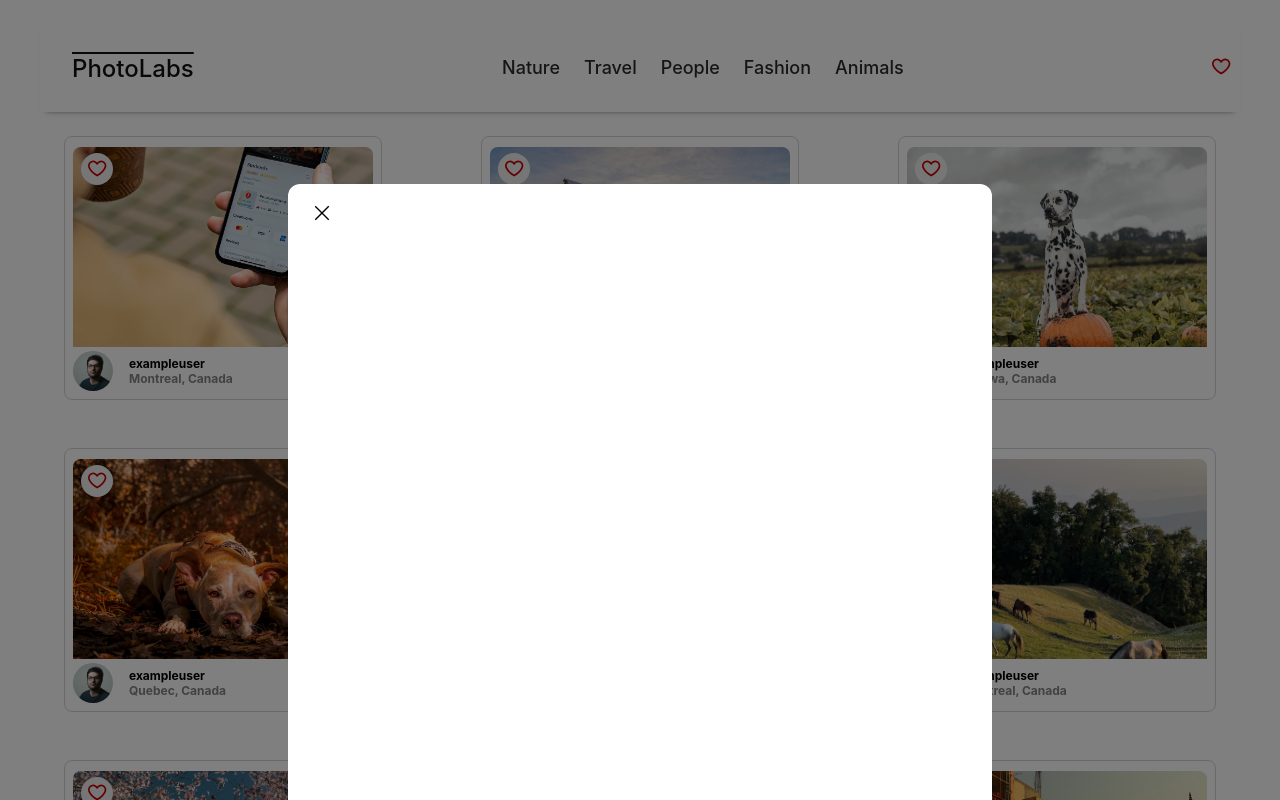
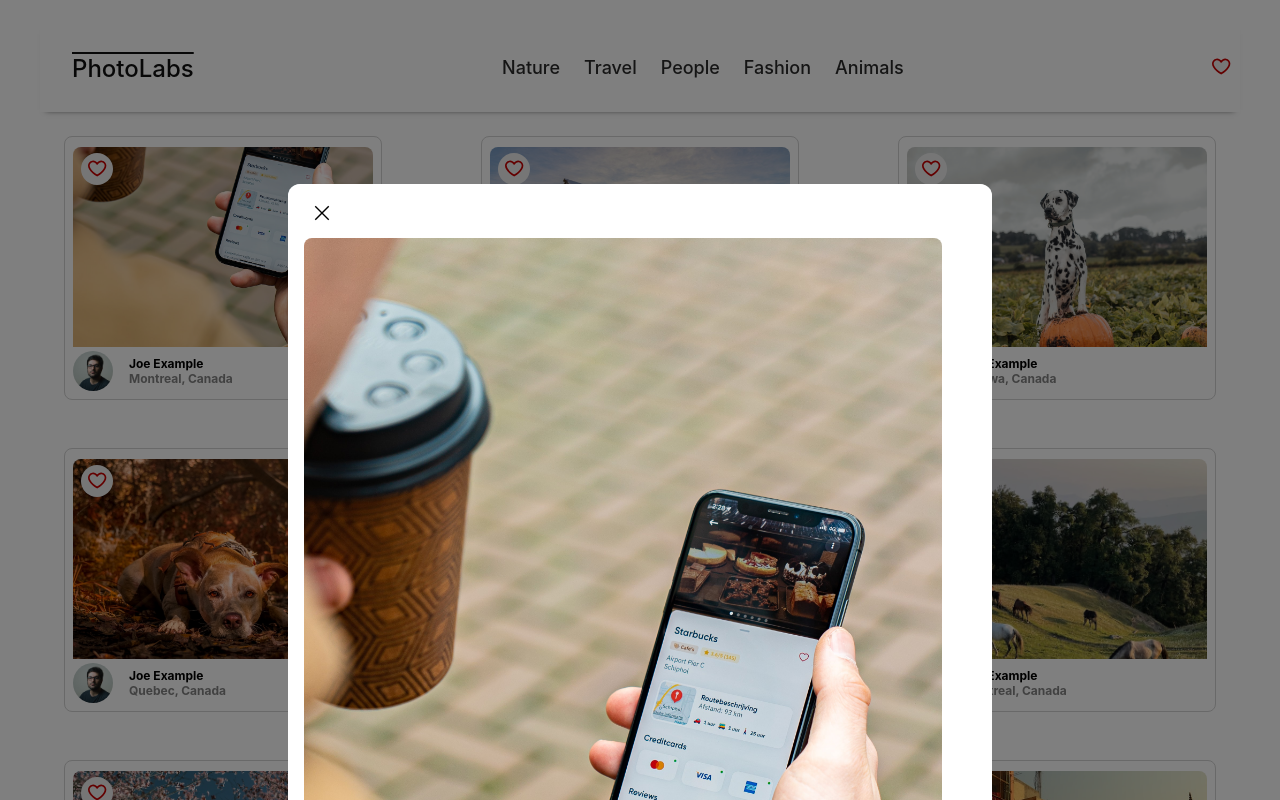
Before and after one commit to D-Dinara/PhotoLabs, a React (Create React App) app in the folder frontend/: page / in a window 1280 px wide. Both pictures are taken after a click on the picture 223 px from the left and 247 px from the top of the page. Shown: the top 800 px of the page. Built offline with nearby package versions, Linux system fonts and the light colour scheme; the HTML template or start-up script is replaced by a standard one.

Commit message:
Add similar photos in modal

```diff
--- a/frontend/src/App.jsx
+++ b/frontend/src/App.jsx
@@ -8,6 +8,7 @@ import PhotoDetailsModal from 'routes/PhotoDetailsModal';
 
 // Note: Rendering a single component to build components in isolation
 const App = () => {
+  const [favPhotos, setFavPhotos] = useState([]);
   const [displayModal, setDisplayModal] = useState({
     showModal: false,
     photoDetails: {}
@@ -15,8 +16,20 @@ const App = () => {
 
   return (
     <div className="App">
-      <HomeRoute topics={topics} photos={photos} setDisplayModal={setDisplayModal} />
-      {displayModal.showModal && <PhotoDetailsModal displayModal={displayModal} setDisplayModal={setDisplayModal} />}
+      <HomeRoute
+        topics={topics}
+        photos={photos}
+        favPhotos={favPhotos}
+        setFavPhotos={setFavPhotos}
+        setDisplayModal={setDisplayModal}
+      />
+      {displayModal.showModal &&
+      <PhotoDetailsModal
+        favPhotos={favPhotos}
+        setFavPhotos={setFavPhotos}
+        displayModal={displayModal}
+        setDisplayModal={setDisplayModal}
+      />}
     </div>
   );
 };
--- a/frontend/src/components/PhotoListItem.jsx
+++ b/frontend/src/components/PhotoListItem.jsx
@@ -3,15 +3,16 @@ import "../styles/PhotoListItem.scss";
 import PhotoFavButton from "./PhotoFavButton";
 
 const PhotoListItem = (props) => {
-  const { urls, id, location, user } = props.photo;
+  const { urls, id, location, user, similar_photos } = props.photo;
   const showModal = () => {
     props.setDisplayModal({
       showModal: true,
       photoDetails: {
-        "id": id,
-        "location": location,
-        "urls": urls,
-        "user": user
+        id: id,
+        location: location,
+        urls: urls,
+        user: user,
+        similar_photos: similar_photos
       }
     });
   }
@@ -24,7 +25,7 @@ const PhotoListItem = (props) => {
       <div className="photo-list__user-details">
         <img src={user.profile} alt="Profile" className="photo-list__user-profile"/>
         <div className="photo-list__user-info">
-          <p>{user.username}</p>
+          <p>{user.name}</p>
           <p className="photo-list__user-location ">{location.city}, {location.country}</p>
         </div>
       </div>
--- a/frontend/src/routes/HomeRoute.jsx
+++ b/frontend/src/routes/HomeRoute.jsx
@@ -3,15 +3,22 @@ import { useState } from 'react';
 import '../styles/HomeRoute.scss';
 import TopNavigation from 'components/TopNavigationBar';
 import PhotoList from 'components/PhotoList';
-import PhotoDetailsModal from './PhotoDetailsModal';
 
-const HomeRoute = ({ topics, photos, setDisplayModal }) => {
- const [favPhotos, setFavPhotos] = useState([]);
+const HomeRoute = ({ topics, photos, favPhotos, setFavPhotos, setDisplayModal }) => {
+
 
   return (
     <div className="home-route">
-      <TopNavigation topics={topics} favPhotos={favPhotos} />
-      <PhotoList photos={photos} favPhotos={favPhotos} setFavPhotos={setFavPhotos} setDisplayModal={setDisplayModal} />
+      <TopNavigation
+        topics={topics}
+        favPhotos={favPhotos}
+      />
+      <PhotoList
+        photos={photos}
+        favPhotos={favPhotos}
+        setFavPhotos={setFavPhotos}
+        setDisplayModal={setDisplayModal}
+      />
     </div>
   );
 };
--- a/frontend/src/routes/PhotoDetailsModal.jsx
+++ b/frontend/src/routes/PhotoDetailsModal.jsx
@@ -2,19 +2,41 @@ import React from 'react';
 
 import '../styles/PhotoDetailsModal.scss'
 import closeSymbol from '../assets/closeSymbol.svg';
+import PhotoList from 'components/PhotoList';
 
-const PhotoDetailsModal = ({ displayModal, setDisplayModal }) => {
+
+const PhotoDetailsModal = ({ favPhotos, setFavPhotos, displayModal, setDisplayModal }) => {
   console.log(displayModal)
-const closeModal = () => {
-  setDisplayModal({showModal: false, photoDetails: {}});
-}
+  const closeModal = () => {
+    setDisplayModal({showModal: false, photoDetails: {}});
+  }
+  const { urls, location, user, similar_photos } = displayModal.photoDetails;
+  const photos = Object.values(similar_photos);
+  console.log(photos)
 
   return (
     <div className="photo-details-modal">
       <button onClick={closeModal} className="photo-details-modal__close-button">
         <img src={closeSymbol} alt="close symbol" />
       </button>
+      <div className="photo-details-modal__top-bar">
+        <div className="">
+          <img src={urls.full} alt="Photo" className="photo-details-modal__image" />
+          <div className="photo-details-modal__photographer-details">
+            <img src={user.profile} alt="Profile" className="photo-details-modal__photographer-profile"/>
+            <div className='photo-details-modal__photographer-info'>
+              <p>{user.name}</p>
+              <p className="photo-details-modal__photographer-location">{location.city}, {location.country}</p>
+            </div>
+          </div>
+          <h2 className='photo-details-modal__header'>Similar Photos</h2>
+          <div className='photo-details-modal__top-bar'>
+            <PhotoList photos={photos} favPhotos={favPhotos} setFavPhotos={setFavPhotos} />
+          </div>
+        </div>
+      </div>
     </div>
+
   )
 };
 
```
